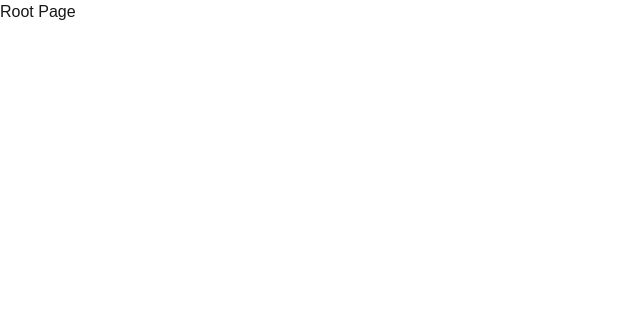
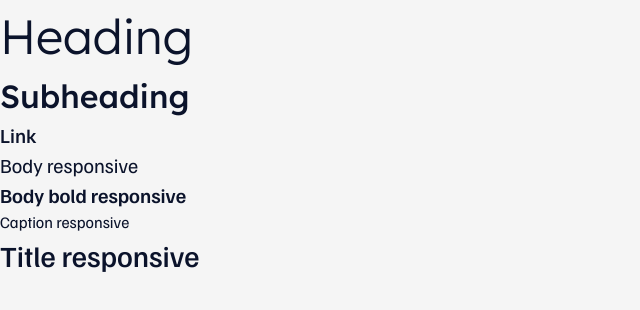
Before and after one commit to emmaoliviamellgren/nestify, a Next.js app: page / in a window 1280 px wide. Shown: the top 310 px of the page, without its empty margins (0-640 px from the left). Built offline with nearby package versions, Linux system fonts and the light colour scheme.

Commit message:
Added font variables

```diff
--- a/app/globals.css
+++ b/app/globals.css
@@ -3,25 +3,108 @@
 @tailwind utilities;
 
 :root {
-  --background: #ffffff;
-  --foreground: #171717;
-}
+    /* color variables */
+    --text-primary: #0b132b;
+    --text-secondary: #f0f0f0;
 
-@media (prefers-color-scheme: dark) {
-  :root {
-    --background: #0a0a0a;
-    --foreground: #ededed;
-  }
+    --background: #f5f5f5;
+
+    --primary: #507aff;
+    --primary-hover: #0038eb;
+    --secondary: #2e4caa;
+    --secondary-hover: #182758;
+
+    --disabled: #b8c9ff;
+
+    --warning: #d94832;
+    --warning-hover: #8a291a;
+
+    /* font variables */
+    --font-light: 300;
+    --font-regular: 400;
+    --font-medium: 500;
+    --font-semibold: 600;
 }
 
 body {
-  color: var(--foreground);
-  background: var(--background);
-  font-family: Arial, Helvetica, sans-serif;
+    color: var(--text-primary);
+    background: var(--background);
+    font-family: var(-font-familjenGrotesk), sans-serif;
+}
+
+h1 {
+    font-family: var(--font-lexend);
+    font-weight: var(--font-light);
+    font-size: 36pt;
+}
+
+h2 {
+    font-family: var(--font-lexend), sans-serif;
+    font-weight: var(--font-medium);
+    font-size: 24pt;
+}
+
+a {
+    font-family: var(--font-familjenGrotesk), sans-serif;
+    font-weight: var(--font-medium);
+    font-size: 12pt;
+}
+
+p {
+    font-family: var(--font-familjenGrotesk), sans-serif;
+    font-weight: var(--font-regular);
+    font-size: 12pt;
+}
+
+p.bold {
+    font-weight: var(--font-semibold);
+}
+
+p.caption {
+    font-family: var(--font-familjenGrotesk), sans-serif;
+    font-weight: var(--font-regular);
+    font-size: 10pt;
+}
+
+p.title {
+    font-family: var(--font-familjenGrotesk), sans-serif;
+    font-weight: var(--font-medium);
+    font-size: 20pt;
+}
+
+@media screen and (min-width: 768px) {
+    p {
+        font-family: var(--font-familjenGrotesk), sans-serif;
+        font-weight: var(--font-regular);
+        font-size: 15pt;
+    }
+
+    a {
+      font-family: var(--font-familjenGrotesk), sans-serif;
+      font-weight: var(--font-medium);
+      font-size: 15pt;
+  }
+
+    p.bold {
+        font-weight: var(--font-semibold);
+        font-size: 15pt;
+    }
+
+    p.caption {
+        font-family: var(--font-familjenGrotesk), sans-serif;
+        font-weight: var(--font-regular);
+        font-size: 12pt;
+    }
+
+    p.title {
+        font-family: var(--font-familjenGrotesk), sans-serif;
+        font-weight: var(--font-medium);
+        font-size: 22pt;
+    }
 }
 
 @layer utilities {
-  .text-balance {
-    text-wrap: balance;
-  }
+    .text-balance {
+        text-wrap: balance;
+    }
 }
--- a/app/page.tsx
+++ b/app/page.tsx
@@ -1,6 +1,16 @@
 const RootPage = () => {
   return (
-    <div>Root Page</div>
+    <div>
+      <h1>Heading</h1>
+      <h2>Subheading</h2>
+      <a href="#">Link</a>
+
+      <p>Body responsive</p>
+      <p className="bold">Body bold responsive</p>
+      <p className="caption">Caption responsive</p>
+      <p className="title">Title responsive</p>
+
+    </div>
   )
 }
 
```
Also changed, not shown: app/fonts/GeistMonoVF.woff (deleted), app/fonts/GeistVF.woff (deleted).
